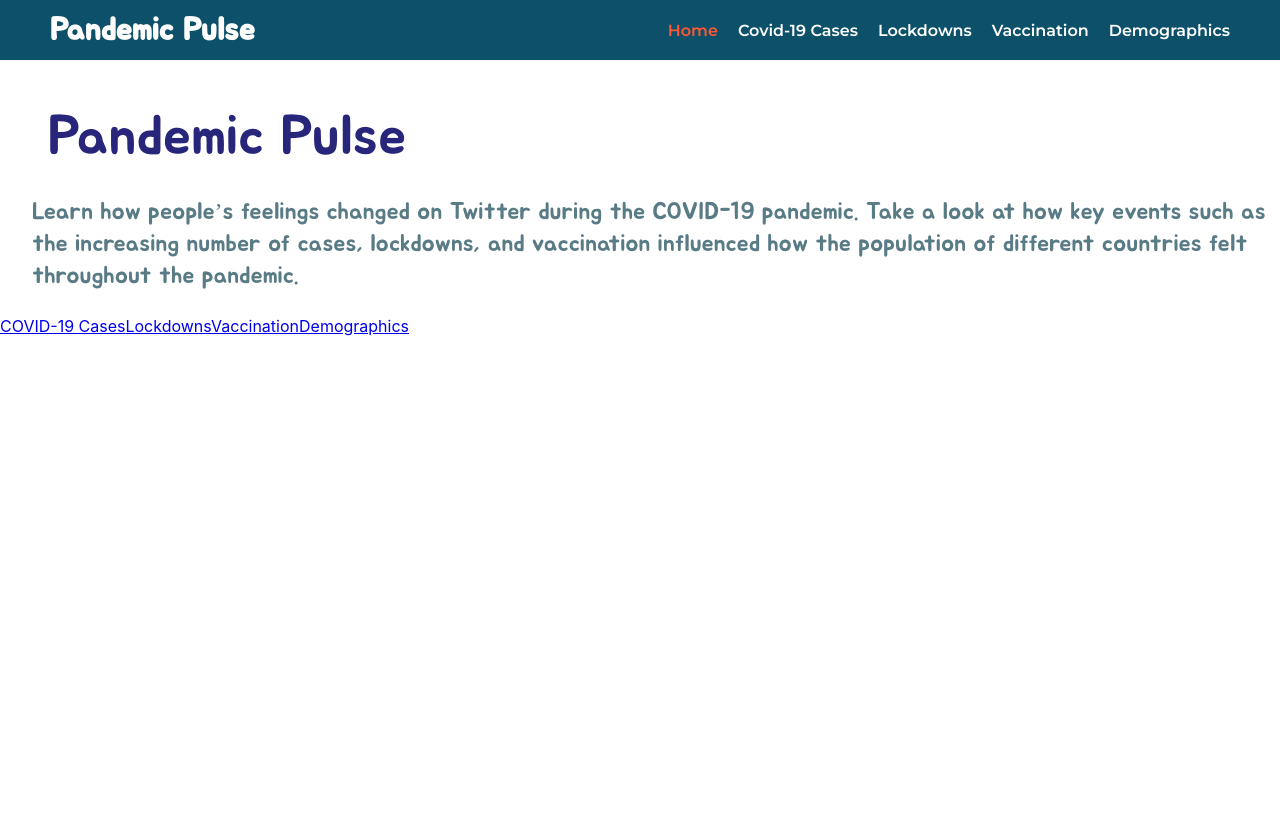
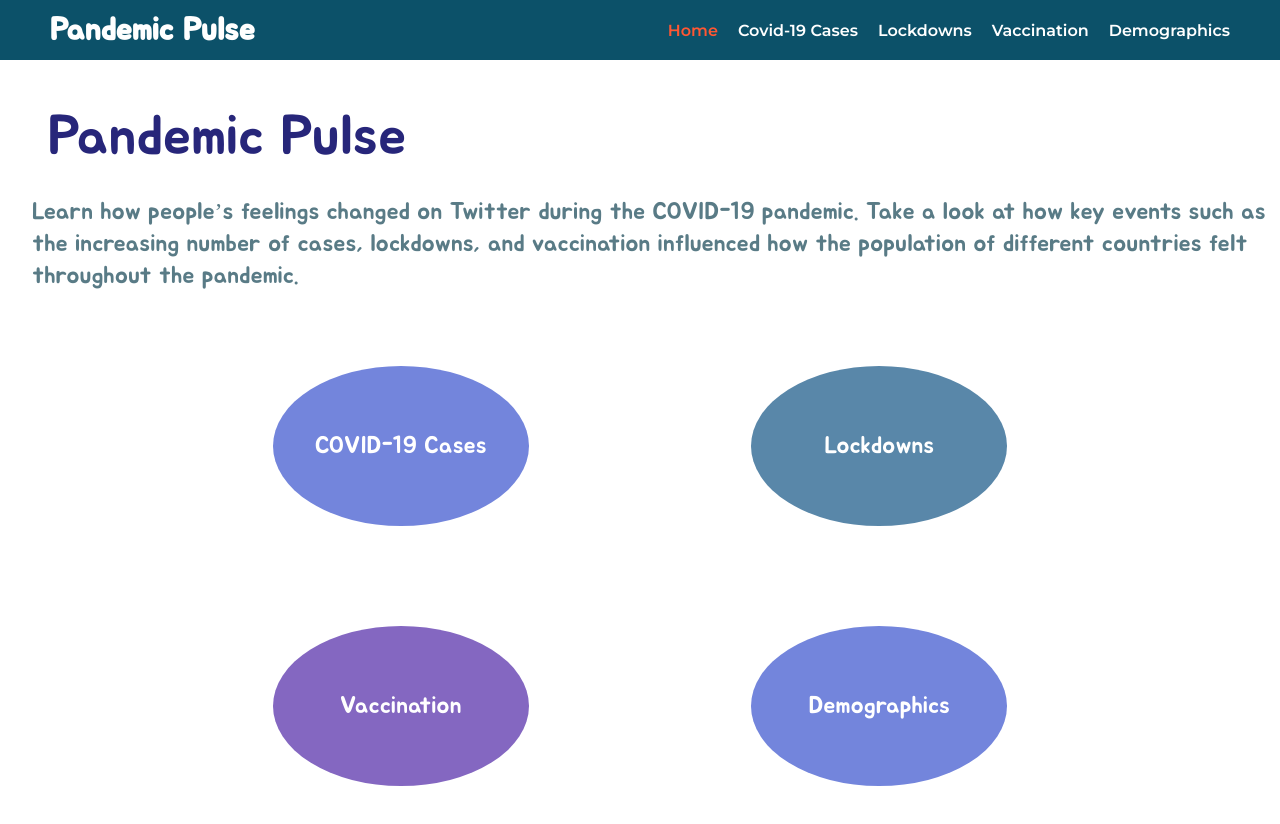
Before and after one commit to limap99/Pandemic-Pulse, a React (Create React App) app in the folder frontend/: page / in a window 1280 px wide. Shown: the top 824 px of the page. Before the commit the page ends 800 px from the top, so only its background shows below. Built offline with nearby package versions, Linux system fonts and the light colour scheme.

Commit message:
added ellipses to home and intro pages

```diff
--- a/frontend/src/components/HomePage.js
+++ b/frontend/src/components/HomePage.js
@@ -7,10 +7,12 @@ const HomePage = () => (
     <h1 className='page-header'>Pandemic Pulse</h1>
     <p className='page-description'>Learn how people’s feelings changed on Twitter during the COVID-19 pandemic. Take a look at how key events such as the increasing number of cases, lockdowns, and vaccination influenced how the population of different countries felt throughout the pandemic.</p>
     <div className="ellipses">
-      <Link to="/covid-cases" className="ellipse">COVID-19 Cases</Link>
-      <Link to="/lockdowns" className="ellipse">Lockdowns</Link>
-      <Link to="/vaccination" className="ellipse">Vaccination</Link>
-      <Link to="/demographics" className="ellipse">Demographics</Link>
+      <Link to="/covid-cases" className="ellipse ellipse-intro-c19">COVID-19 Cases</Link>
+      <Link to="/lockdowns" className="ellipse ellipse-intro-loc">Lockdowns</Link>
+    </div>
+    <div className="ellipses">
+      <Link to="/vaccination" className="ellipse ellipse-intro-vac">Vaccination</Link>
+      <Link to="/demographics" className="ellipse ellipse-intro-dem">Demographics</Link>
     </div>
   </main>
 );
--- a/frontend/src/components/Navbar.js
+++ b/frontend/src/components/Navbar.js
@@ -44,6 +44,8 @@ const Navbar = () => {
 
       </div>
 
+      {/* <div className="time-range-selector"></div> */}
+
     </div>
   );
 }
--- a/frontend/src/components/intro/CovidCasesIntro.js
+++ b/frontend/src/components/intro/CovidCasesIntro.js
@@ -5,12 +5,10 @@ const CovidCasesIntro = () => (
 <main>
     <h1 className='page-header'>Covid-19 Cases</h1>
     <p className='page-description'>   Explore how the spike and drop of COVID-19 case numbers affects public sentiment on twitter for each country,</p>
-    {/* <div className="ellipses">
-      <Link to="/covid-cases" className="ellipse">COVID-19 Cases</Link>
-      <Link to="/lockdowns" className="ellipse">Lockdowns</Link>
-      <Link to="/vaccination" className="ellipse">Vaccination</Link>
-      <Link to="/demographics" className="ellipse">Demographics</Link>
-    </div> */}
+    <div className="ellipses">
+      <Link to="/covid-cases" className="ellipse ellipse-overview">Overview</Link>
+      <Link to="/lockdowns" className="ellipse ellipse-trends">Trends</Link>
+    </div>
   </main>
 );
 
--- a/frontend/src/components/intro/DemographicsIntro.js
+++ b/frontend/src/components/intro/DemographicsIntro.js
@@ -1,13 +1,16 @@
+import React from 'react';
+import { Link } from 'react-router-dom';
+import '../../style/Description.css';
+
+
 const DemographicsIntro = () => (
     <main>
         <h1 className='page-header'>Demographics</h1>
         <p className='page-description'>  Explore how user from countries with different demographics reacted differently during the pandemic</p>
-        {/* <div className="ellipses">
-          <Link to="/covid-cases" className="ellipse">COVID-19 Cases</Link>
-          <Link to="/lockdowns" className="ellipse">Lockdowns</Link>
-          <Link to="/vaccination" className="ellipse">Vaccination</Link>
-          <Link to="/demographics" className="ellipse">Demographics</Link>
-        </div> */}
+        <div className="ellipses">
+      <Link to="/covid-cases" className="ellipse ellipse-overview">Overview</Link>
+      <Link to="/lockdowns" className="ellipse ellipse-trends">Trends</Link>
+    </div>
       </main>
     );
 
--- a/frontend/src/components/intro/LockdownIntro.js
+++ b/frontend/src/components/intro/LockdownIntro.js
@@ -6,12 +6,10 @@ const LockdownIntro = () => (
     <main>
         <h1 className='page-header'>Lockdowns</h1>
         <p className='page-description'>  Explore how different lockdown strategies implemented by different countried affected public sentiment on Twitter</p>
-        {/* <div className="ellipses">
-          <Link to="/covid-cases" className="ellipse">COVID-19 Cases</Link>
-          <Link to="/lockdowns" className="ellipse">Lockdowns</Link>
-          <Link to="/vaccination" className="ellipse">Vaccination</Link>
-          <Link to="/demographics" className="ellipse">Demographics</Link>
-        </div> */}
+        <div className="ellipses">
+      <Link to="/covid-cases" className="ellipse ellipse-overview">Overview</Link>
+      <Link to="/lockdowns" className="ellipse ellipse-trends">Trends</Link>
+    </div>
       </main>
     );
 export default LockdownIntro
--- a/frontend/src/components/intro/VaccinationIntro.js
+++ b/frontend/src/components/intro/VaccinationIntro.js
@@ -5,12 +5,10 @@ const VaccinationIntro = () => (
     <main>
         <h1 className='page-header'>Vaccination</h1>
         <p className='page-description'>  Explore the connection between vaccine rollout speed and public sentiment</p>
-        {/* <div className="ellipses">
-          <Link to="/covid-cases" className="ellipse">COVID-19 Cases</Link>
-          <Link to="/lockdowns" className="ellipse">Lockdowns</Link>
-          <Link to="/vaccination" className="ellipse">Vaccination</Link>
-          <Link to="/demographics" className="ellipse">Demographics</Link>
-        </div> */}
+        <div className="ellipses">
+      <Link to="/covid-cases" className="ellipse ellipse-overview">Overview</Link>
+      <Link to="/lockdowns" className="ellipse ellipse-trends">Trends</Link>
+    </div>
       </main>
     );
 
--- a/frontend/src/style/Description.css
+++ b/frontend/src/style/Description.css
@@ -20,3 +20,45 @@
     margin-left: 2rem;
 
 }
+.ellipses {
+    display: flex;
+    justify-content: space-evenly;
+    padding: 50px;
+  }
+
+  .ellipse {
+    width: 16rem;
+    height: 10rem;
+    border-radius: 50%;
+    background-color: #ddd;
+    display: flex;
+    align-items: center;
+    justify-content: center;
+    cursor: pointer;
+    font-family: 'Jua';
+    ;font-style: normal;
+    font-weight: 400;
+    font-size: 1.5rem;
+    color: white;
+    text-decoration: none;
+
+  }
+
+  .ellipse-intro-c19{
+    background-color: #7385DC;
+  }
+  .ellipse-intro-vac{
+    background-color: #8467C1;
+  }
+  .ellipse-intro-loc{
+    background-color: #5987A9;
+  }
+  .ellipse-intro-dem{
+    background-color: #7385DC;
+  }
+  .ellipse-overview{
+    background-color: #0D1953;
+  }
+  .ellipse-trends{
+    background-color: #209AF2;
+  }
```
